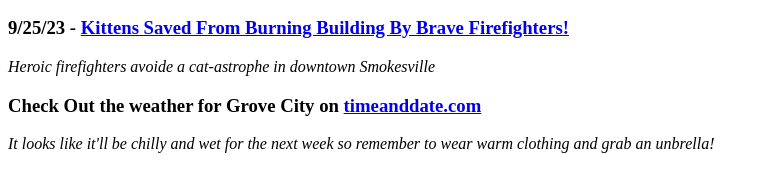
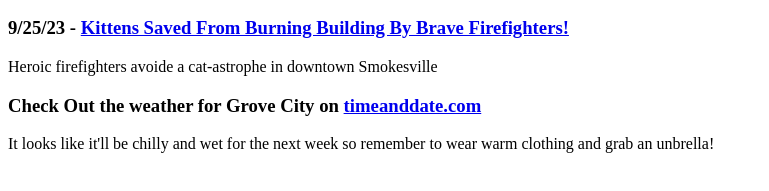
Before and after one commit to et209362/et209362.github.io, a plain HTML site: page BasicWebDev/index.html in a window 1280 px wide. Shown: the part 155-346 px from the top of the page, 0-769 px from the left. Drawn offline with Linux system fonts and the light colour scheme.

Commit message:
Update index.html

```diff
--- a/BasicWebDev/index.html
+++ b/BasicWebDev/index.html
@@ -15,10 +15,10 @@
 		<h2>HOMEPAGE</h2>
 
 		<h3><strong>9/25/23 - <a href="Ezra Taylor - Online News Article Assignment.html" target="_self">Kittens Saved From Burning Building By Brave Firefighters!</a></strong></h3>
-		<p><em>Heroic firefighters avoide a cat-astrophe in downtown Smokesville</em></p>
+		<p>Heroic firefighters avoide a cat-astrophe in downtown Smokesville</p>
 
 		<h3><strong>Check Out the weather for Grove City on <a href="https://www.timeanddate.com/weather/@5192184/ext" target="_blank">timeanddate.com</a></strong></h3>
-		<p><em>It looks like it'll be chilly and wet for the next week so remember to wear warm clothing and grab an unbrella! </em></p>
+		<p>It looks like it'll be chilly and wet for the next week so remember to wear warm clothing and grab an unbrella!</p>
 
 	</body>
 </html>
```
